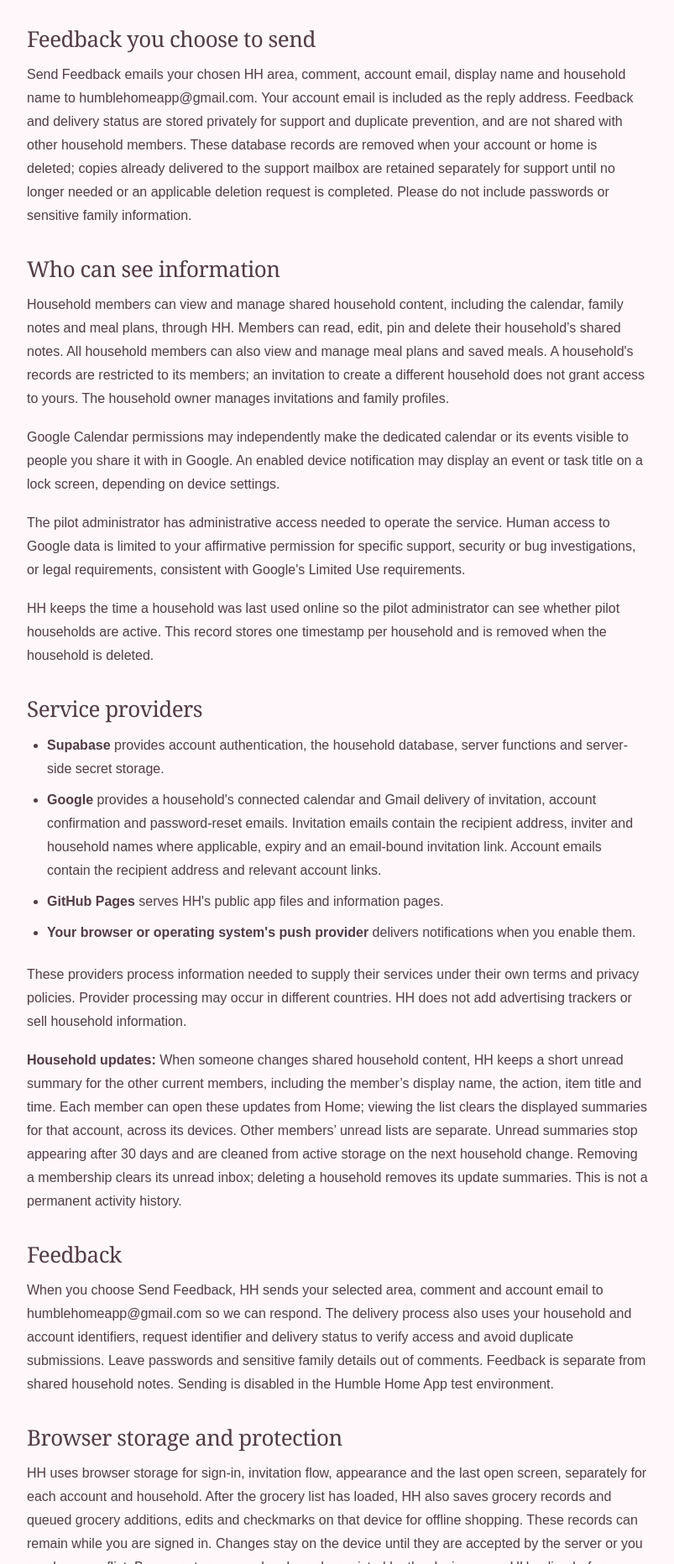
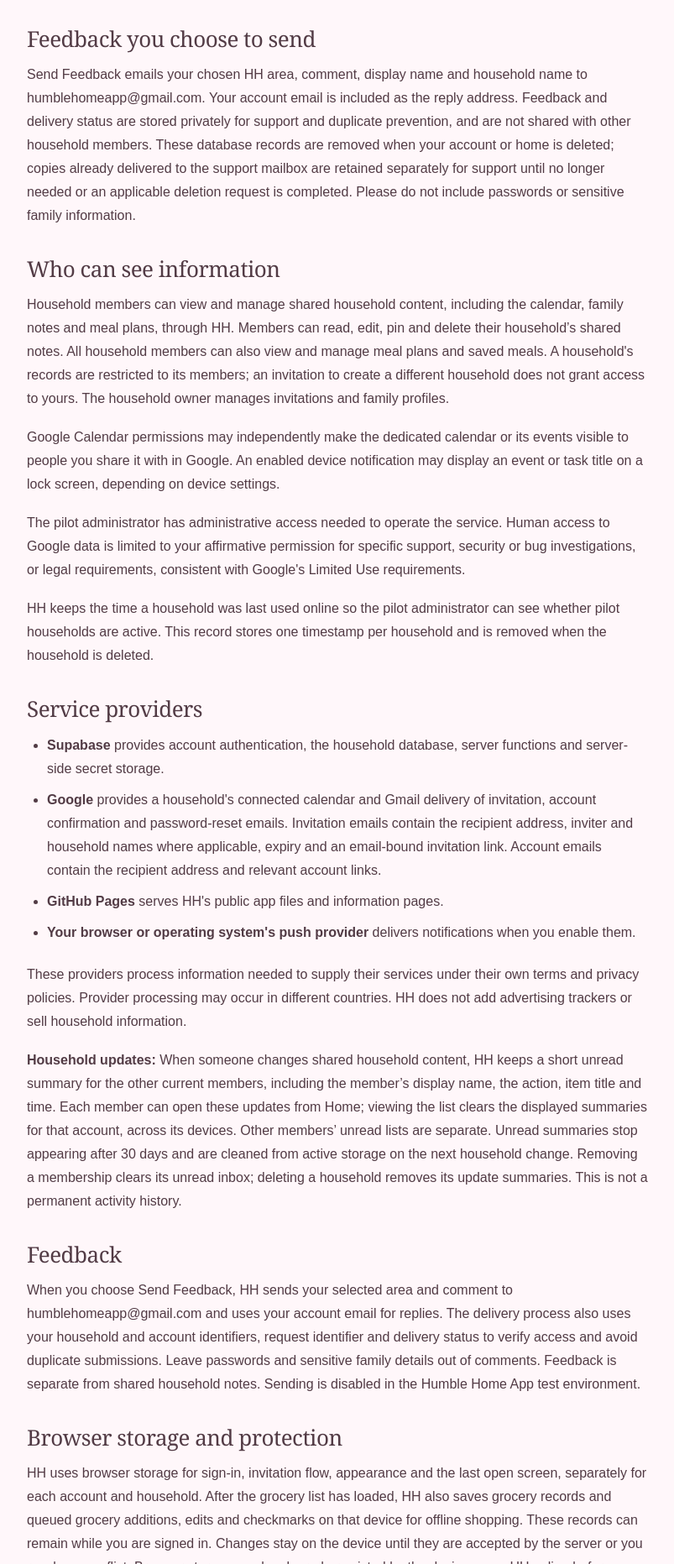
Before and after one commit to zethhummel-rgb/hhfamily-public-site, a plain HTML site: page privacy.html in a window 1280 px wide. Shown: the part 2905-4768 px from the top of the page at 84% size, without its empty margins (238-1041 px from the left). Drawn offline with Linux system fonts and the light colour scheme.

Commit message:
Remove the displayed email address from feedback (#2)

```diff
--- a/privacy.html
+++ b/privacy.html
@@ -29,7 +29,7 @@
     <p>The preview includes event titles, dates, times, descriptions, locations and supported recurrence details. You choose which supported events or series to copy, their household person tags and whether their automatic 30-minute notifications are enabled. You can skip tagging to add calendar-only plans without assigning people or sending notifications. Imported events become shared HH records visible to every member of your household; person tags do not make an event private. If your household has enabled an optional Google copy, the new HH records are also copied there. Later changes in the original Google calendar do not update the imported HH records, and HH edits do not update the original calendar.</p>
     <p>Import authorization is stored encrypted on the server for a short session; HH does not keep an ongoing refresh token for imports. Temporary previews are restricted to the importing account and household and expire automatically. Cancel or finish the import to clear the temporary authorization and preview. HH retains source-calendar and event identifiers with the household to prevent repeat imports, including after an imported HH event is deleted. Imported HH content and duplicate-prevention records are removed when the household is deleted. You can revoke Google's permission in your Google Account; clearing HH's temporary import session does not itself revoke that permission.</p>
     <p>Google user data is used only to provide these household calendar and reminder features. It is not sold, used for advertising or used to train general-purpose AI models. HH's use and transfer of information received from Google APIs will adhere to the <a href="https://developers.google.com/terms/api-services-user-data-policy">Google API Services User Data Policy</a>, including its Limited Use requirements.</p>
-    <p>For a household whose owner requests a move from the original HH app, a temporary server connection can keep that household’s existing calendar and lists available in both apps. It is restricted to the designated household, keeps sign-in accounts and Google credentials separate, and remains in place until the final transfer is verified. Private preservation snapshots retain the original records for the move. Device notification permissions remain separate for each app.</p><h2>Feedback you choose to send</h2><p>Send Feedback emails your chosen HH area, comment, account email, display name and household name to humblehomeapp@gmail.com. Your account email is included as the reply address. Feedback and delivery status are stored privately for support and duplicate prevention, and are not shared with other household members. These database records are removed when your account or home is deleted; copies already delivered to the support mailbox are retained separately for support until no longer needed or an applicable deletion request is completed. Please do not include passwords or sensitive family information.</p><h2>Who can see information</h2>
+    <p>For a household whose owner requests a move from the original HH app, a temporary server connection can keep that household’s existing calendar and lists available in both apps. It is restricted to the designated household, keeps sign-in accounts and Google credentials separate, and remains in place until the final transfer is verified. Private preservation snapshots retain the original records for the move. Device notification permissions remain separate for each app.</p><h2>Feedback you choose to send</h2><p>Send Feedback emails your chosen HH area, comment, display name and household name to humblehomeapp@gmail.com. Your account email is included as the reply address. Feedback and delivery status are stored privately for support and duplicate prevention, and are not shared with other household members. These database records are removed when your account or home is deleted; copies already delivered to the support mailbox are retained separately for support until no longer needed or an applicable deletion request is completed. Please do not include passwords or sensitive family information.</p><h2>Who can see information</h2>
     <p>Household members can view and manage shared household content, including the calendar, family notes and meal plans, through HH. Members can read, edit, pin and delete their household’s shared notes. All household members can also view and manage meal plans and saved meals. A household's records are restricted to its members; an invitation to create a different household does not grant access to yours. The household owner manages invitations and family profiles.</p>
     <p>Google Calendar permissions may independently make the dedicated calendar or its events visible to people you share it with in Google. An enabled device notification may display an event or task title on a lock screen, depending on device settings.</p>
     <p>The pilot administrator has administrative access needed to operate the service. Human access to Google data is limited to your affirmative permission for specific support, security or bug investigations, or legal requirements, consistent with Google's Limited Use requirements.</p>
@@ -38,7 +38,7 @@
     <ul><li><strong>Supabase</strong> provides account authentication, the household database, server functions and server-side secret storage.</li><li><strong>Google</strong> provides a household's connected calendar and Gmail delivery of invitation, account confirmation and password-reset emails. Invitation emails contain the recipient address, inviter and household names where applicable, expiry and an email-bound invitation link. Account emails contain the recipient address and relevant account links.</li><li><strong>GitHub Pages</strong> serves HH's public app files and information pages.</li><li><strong>Your browser or operating system's push provider</strong> delivers notifications when you enable them.</li></ul>
     <p>These providers process information needed to supply their services under their own terms and privacy policies. Provider processing may occur in different countries. HH does not add advertising trackers or sell household information.</p>
     <p><strong>Household updates:</strong> When someone changes shared household content, HH keeps a short unread summary for the other current members, including the member’s display name, the action, item title and time. Each member can open these updates from Home; viewing the list clears the displayed summaries for that account, across its devices. Other members’ unread lists are separate. Unread summaries stop appearing after 30 days and are cleaned from active storage on the next household change. Removing a membership clears its unread inbox; deleting a household removes its update summaries. This is not a permanent activity history.</p>
-    <h2>Feedback</h2><p>When you choose Send Feedback, HH sends your selected area, comment and account email to humblehomeapp@gmail.com so we can respond. The delivery process also uses your household and account identifiers, request identifier and delivery status to verify access and avoid duplicate submissions. Leave passwords and sensitive family details out of comments. Feedback is separate from shared household notes. Sending is disabled in the Humble Home App test environment.</p>
+    <h2>Feedback</h2><p>When you choose Send Feedback, HH sends your selected area and comment to humblehomeapp@gmail.com and uses your account email for replies. The delivery process also uses your household and account identifiers, request identifier and delivery status to verify access and avoid duplicate submissions. Leave passwords and sensitive family details out of comments. Feedback is separate from shared household notes. Sending is disabled in the Humble Home App test environment.</p>
     <h2>Browser storage and protection</h2>
     <p>HH uses browser storage for sign-in, invitation flow, appearance and the last open screen, separately for each account and household. After the grocery list has loaded, HH also saves grocery records and queued grocery additions, edits and checkmarks on that device for offline shopping. These records can remain while you are signed in. Changes stay on the device until they are accepted by the server or you resolve a conflict. Browser storage can be cleared or evicted by the device; open HH online before shopping and verify pending changes have synced before clearing site data or signing out. Signing out clears the associated local shopping copy. Unsaved form drafts are not permanently stored; closing a changed form asks you to keep editing or discard it. Installing the app also caches app files. Household access is enforced on the server; Google credentials remain server-side.</p>
     <p>With <strong>Stay signed in</strong>, HH can keep a sign-in on your device between visits. The limited pilot account switcher can keep two separately authenticated sign-ins on that device, or just for the current tab when Stay signed in is off. Switching does not combine household information or grant additional permissions. HH does not save the passwords you enter in the switcher. Use saved sign-ins only on a device you trust, and use <strong>Sign out of both accounts</strong> before sharing it.</p>
```
